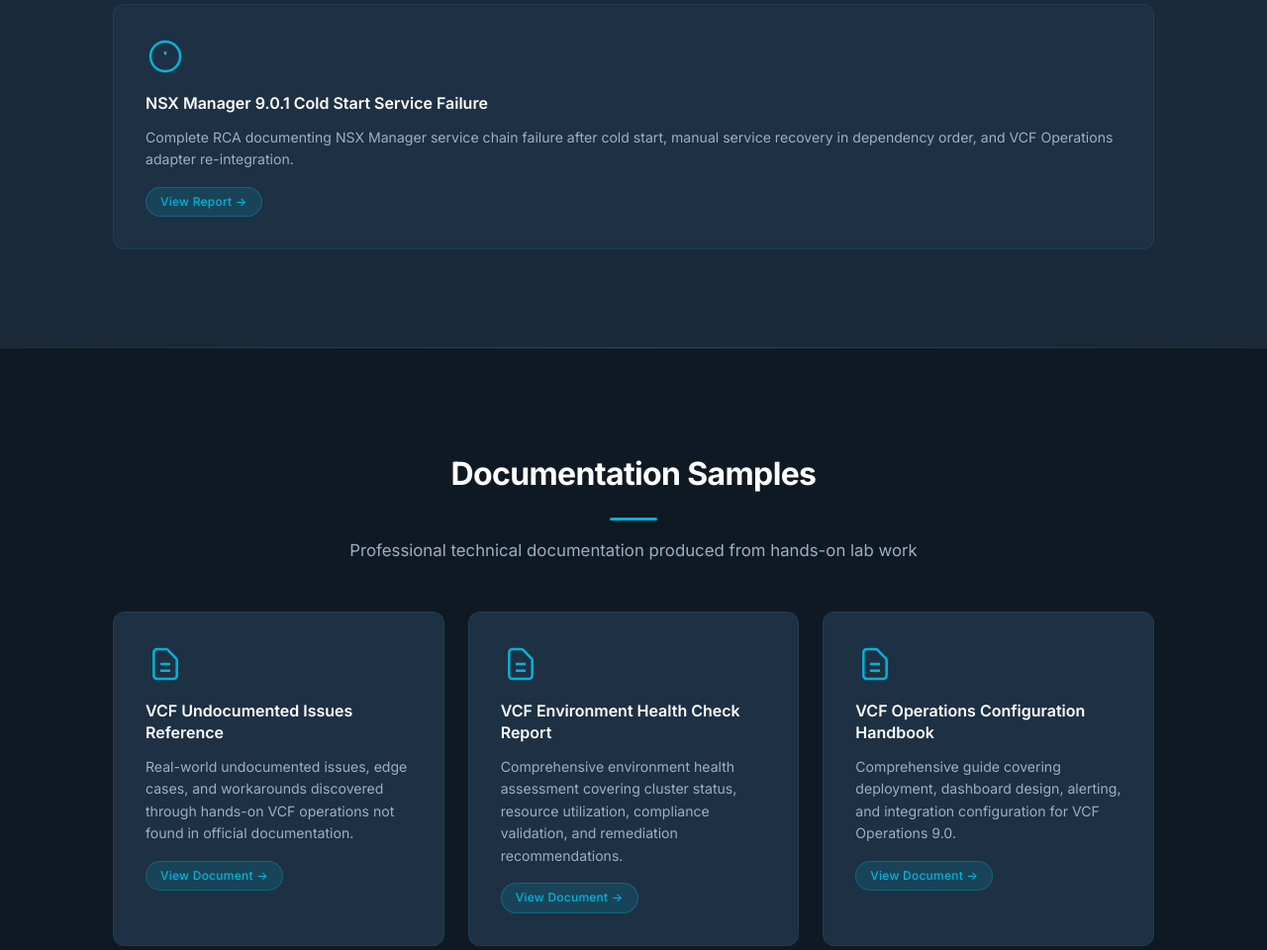
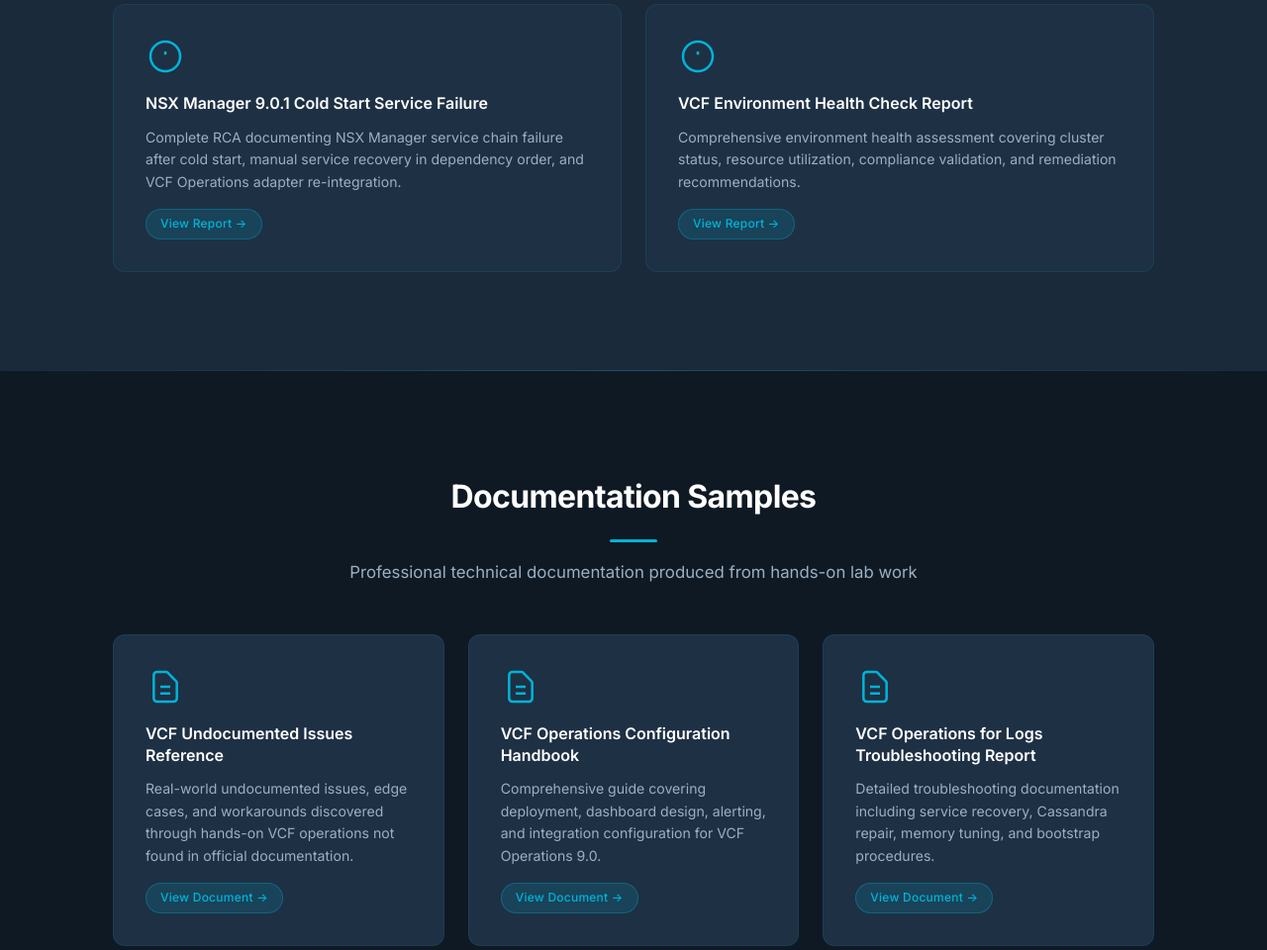
Before and after one commit to valcalepi/virtualcontrol.github.io, a plain HTML site: page index.html in a window 1280 px wide. Shown: the part 5199-6159 px from the top of the page at 99% size. Drawn offline with Linux system fonts and the light colour scheme.

Commit message:
Move health check report to troubleshooting section

```diff
--- a/index.html
+++ b/index.html
@@ -317,6 +317,14 @@
             <p>Complete RCA documenting NSX Manager service chain failure after cold start, manual service recovery in dependency order, and VCF Operations adapter re-integration.</p>
             <span class="doc-status doc-status-view">View Report &rarr;</span>
           </a>
+          <a href="docs/VCF-Health-Report_20260325_145346.pdf#page=1" target="_blank" rel="noopener noreferrer" class="doc-card doc-card-link">
+            <div class="doc-icon">
+              <svg viewBox="0 0 24 24" fill="none" stroke="currentColor" stroke-width="1.5"><path d="M12 9v2m0 4h.01M21 12a9 9 0 11-18 0 9 9 0 0118 0z"/></svg>
+            </div>
+            <h3>VCF Environment Health Check Report</h3>
+            <p>Comprehensive environment health assessment covering cluster status, resource utilization, compliance validation, and remediation recommendations.</p>
+            <span class="doc-status doc-status-view">View Report &rarr;</span>
+          </a>
         </div>
       </div>
     </section>
@@ -333,14 +341,6 @@
             </div>
             <h3>VCF Undocumented Issues Reference</h3>
             <p>Real-world undocumented issues, edge cases, and workarounds discovered through hands-on VCF operations not found in official documentation.</p>
-            <span class="doc-status doc-status-view">View Document &rarr;</span>
-          </a>
-          <a href="docs/VCF-Health-Report_20260325_145346.pdf#page=1" target="_blank" rel="noopener noreferrer" class="doc-card doc-card-link">
-            <div class="doc-icon">
-              <svg viewBox="0 0 24 24" fill="none" stroke="currentColor" stroke-width="1.5"><path d="M9 12h6m-6 4h6m2 5H7a2 2 0 01-2-2V5a2 2 0 012-2h5.586a1 1 0 01.707.293l5.414 5.414a1 1 0 01.293.707V19a2 2 0 01-2 2z"/></svg>
-            </div>
-            <h3>VCF Environment Health Check Report</h3>
-            <p>Comprehensive environment health assessment covering cluster status, resource utilization, compliance validation, and remediation recommendations.</p>
             <span class="doc-status doc-status-view">View Document &rarr;</span>
           </a>
           <a href="docs/VCF-Operations-Configuration-Handbook.pdf#page=1" target="_blank" rel="noopener noreferrer" class="doc-card doc-card-link">
```
Also changed, not shown: portfolio-site/index.html (+8 -8 lines).
